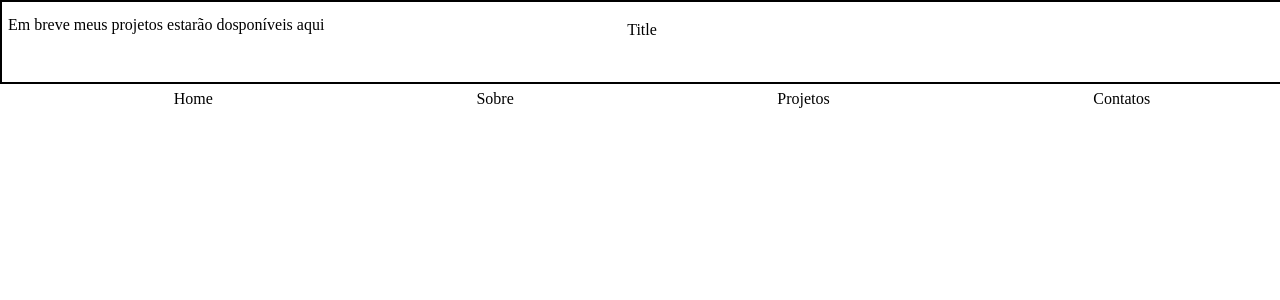
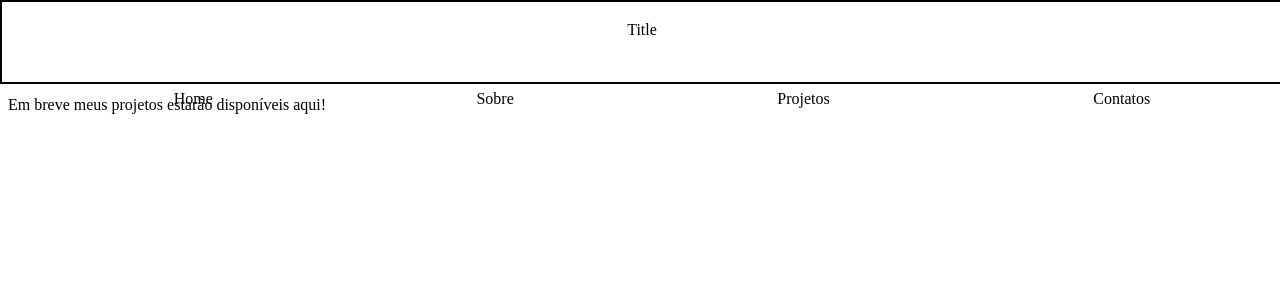
Before and after one commit to JayTStar/my_site, a React (Create React App) app: page /projects in a window 1280 px wide. Shown: the top 300 px of the page. Built offline with nearby package versions, Linux system fonts and the light colour scheme; the HTML template or start-up script is replaced by a standard one.

Commit message:
Ajeitando tela de projetos

```diff
--- a/src/Screens/ProjectsScreen/index.tsx
+++ b/src/Screens/ProjectsScreen/index.tsx
@@ -4,7 +4,9 @@ export default function ProjectsScreen(){
     return(
         <>
             <Header/>
-            <p>Em breve meus projetos estarão dosponíveis aqui</p>
+            <main>
+                <p>Em breve meus projetos estarão disponíveis aqui!</p>
+            </main>
         </>
     )
 }
--- /dev/null
+++ b/src/index.css
@@ -0,0 +1,5 @@
+main{
+    width: 100vw;
+    height: 40vh;
+    margin-top: 12vh;
+}
--- a/src/index.tsx
+++ b/src/index.tsx
@@ -1,6 +1,7 @@
 import React from 'react';
 import ReactDOM from 'react-dom/client';
 import App from './App';
+import "./index.css";
 import reportWebVitals from './reportWebVitals';
 
 const root = ReactDOM.createRoot(
```
Also changed, not shown: src/Screens/ProjectsScreen/index.css (added).
